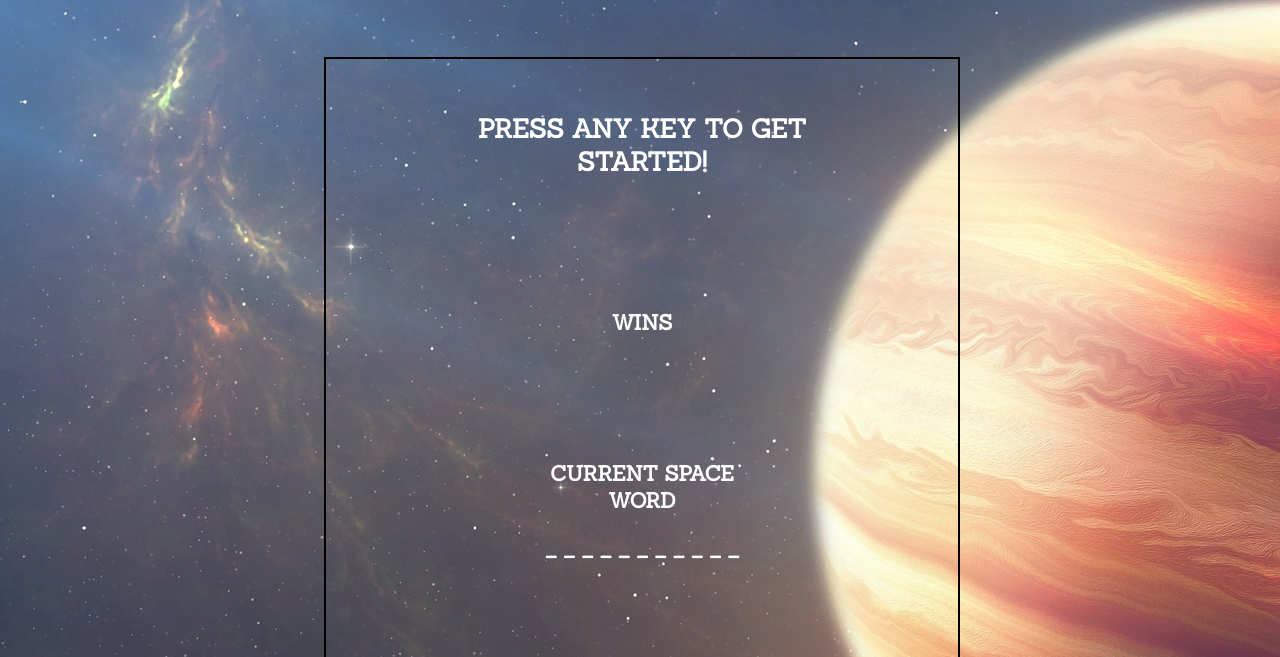
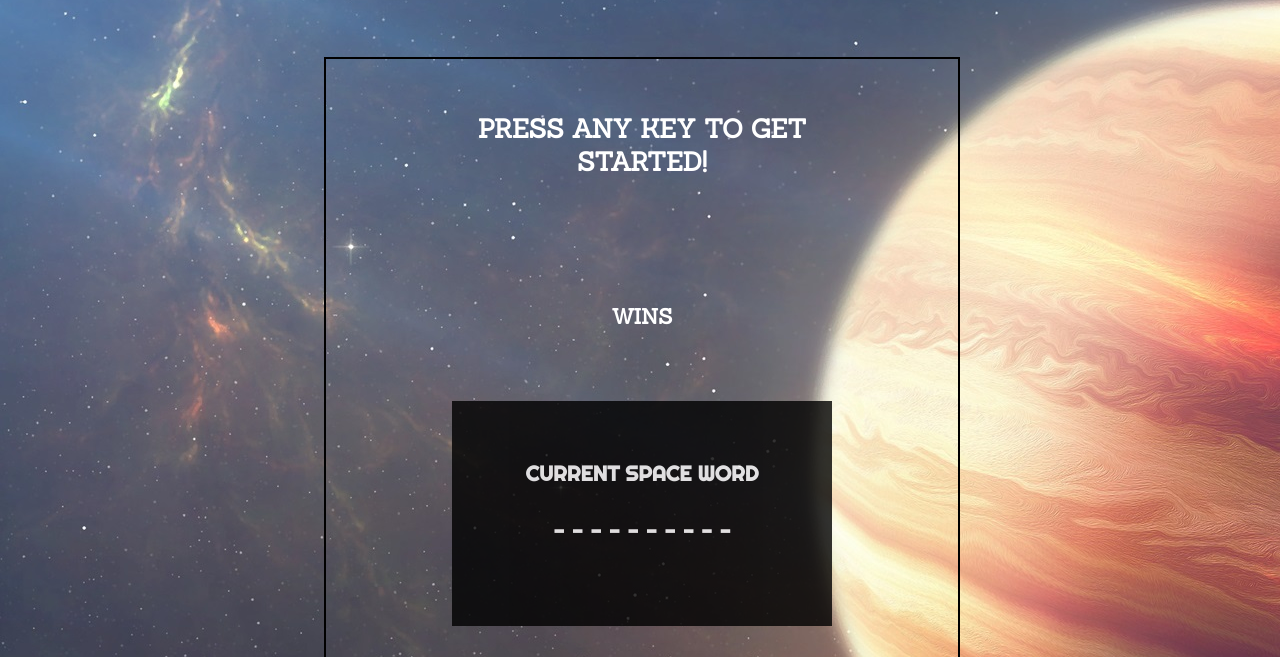
Before and after one commit to eosamdade/Word-Guess-Game, a plain HTML site: page index.html in a window 1280 px wide. Shown: the part 253-910 px from the top of the page. Drawn offline with Linux system fonts and the light colour scheme.

Commit message:
working on the javascript and linking to html

```diff
--- a/assets/css/style.css
+++ b/assets/css/style.css
@@ -40,9 +40,9 @@
     text-align: center;
     padding:5%;
     font-size: 18px;
-    width:40%;
+    width:60%;
     position: relative;
-    left:25%;
+    left:15%;
     /* background-color: antiquewhite; */
     height: 700px;
 }
@@ -50,12 +50,17 @@
 .scoreInfo {
     /* background-color: blue; */
     height: 100px;
-    padding: 10%;
+    padding:5%;
 
 }
 
 .currentGameState {
-    /* background-color: aquamarine; */
+    background-color:black;
+    opacity: .8;
     height: 150px;
-    padding: 10%
+    padding: 10%;
+    font-family: 'Righteous', cursive;
+    font-size: 18px;
+
+
 }
--- a/assets/javascript/game.js
+++ b/assets/javascript/game.js
@@ -0,0 +1,32 @@
+var spaceWord =
+["Space", "Earth", "Solar System", "Jupiter","Mars", "quarter moon", "Neptune", "moon", "gibbous moon", "Mercury", "Pluto", "half moon", "Saturn", "Venus", "crescent moon", "Uranus", "planet", "axial tilt", "waning", "waxing", "asteroid belt", "asteroid", "black hole", "big bang theory", "astronaut", "comet", "binary star", "astronomer", "astronomy", "elliptical orbit", "density", "constellation", "deep space", "cosmonaut", "cosmos", "dwarf planet", "crater","day", "dwarf star", "dust", "equinox", "inner planets", "eclipse", "ecliptic", "inferior planets", "galaxy", "lunar", "falling star", "meteorite", "meteor", "meteor shower", "meteoroid", "lens", "gravity", "full moon", "inertia", "Milky Way", "mass", "magnitude", "outer planets", "nebula", "orbit", "shooting star", "rocket", "solar", "space exploration", "solstice", "star", "total eclipse", "umbra", "space", "vernal equinox", "sky", "satellite", "new moon", "penumbra", "solar wind", "light-year", "rings","partial eclipse", "observatory", "phase", "orbital inclination", "universe", "zodiac", "space station", "sun", "starlight", "telescope"];
+
+var randomSpaceWord = "";
+var letterOfSpaceWord = [];
+var blankSpace = 0;
+var blankCorrectSpace = [];
+var wrongGuess = [];
+
+var win = 0;
+var remainingGuesses = 15;
+
+function gameEngine() {
+
+    randomSpaceWord = spaceWord[Math.floor(Math.random() * spaceWord.length)];
+
+    letterOfSpaceWord = randomSpaceWord.split("");
+    console.log(letterOfSpaceWord);
+
+    blankSpace = letterOfSpaceWord.length;
+    console.log(blankSpace);
+
+    for(var i = 0; i < blankSpace; i++){
+        blankCorrectSpace.push("_");
+    }
+    console.log(blankCorrectSpace);
+
+    document.getElementById("currentSpaceWorld").innerHTML = "  " + blankCorrectSpace.join(" ");
+
+}
+
+gameEngine(spaceWord);
--- a/index.html
+++ b/index.html
@@ -8,7 +8,6 @@
     <link href="https://fonts.googleapis.com/css?family=Righteous|Sanchez&display=swap" rel="stylesheet">
     <link rel='stylesheet' type='text/css' media='screen' href='/assets/css/style.css'>
     <link rel='stylesheet' type='text/css' media='screen' href='/assets/css/reset.css'>
-    <script src='/assets/javascript/game.js'></script>
 </head>
 <body class="bigbang">
 
@@ -33,7 +32,7 @@
 
                     <div class="currentGameState">
                         <h3>CURRENT SPACE WORD</h3>
-                        <h3 id="currentWord">_ _ _ _ _ _ _ _ _ _ _</h3>
+                        <h3 id="currentSpaceWorld">_ _ _ _ _ _ _ _ _ _</h3>
                     </div>
 
                     <div class="scoreInfo">
@@ -66,7 +65,7 @@
 
     </div>
 
-
+    <script src='/assets/javascript/game.js'></script>
 
 </body>
 </html>
```
